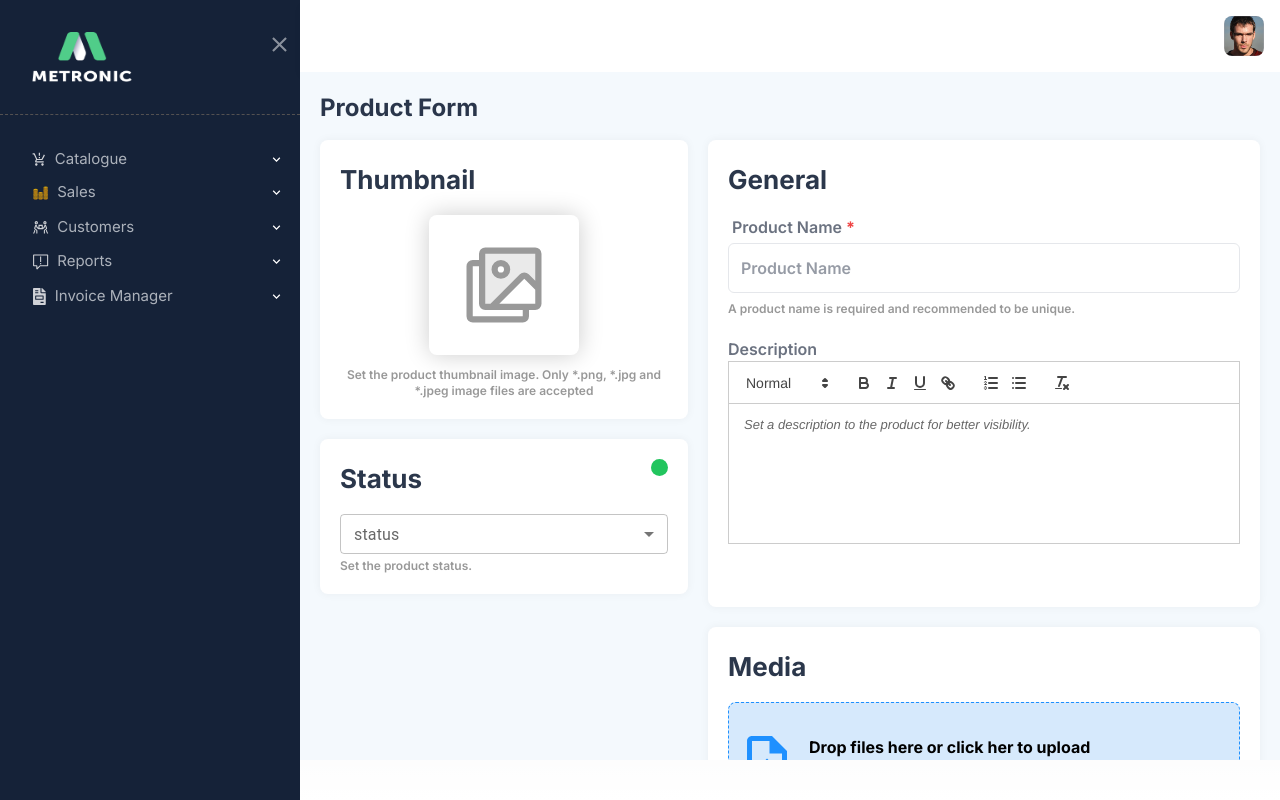
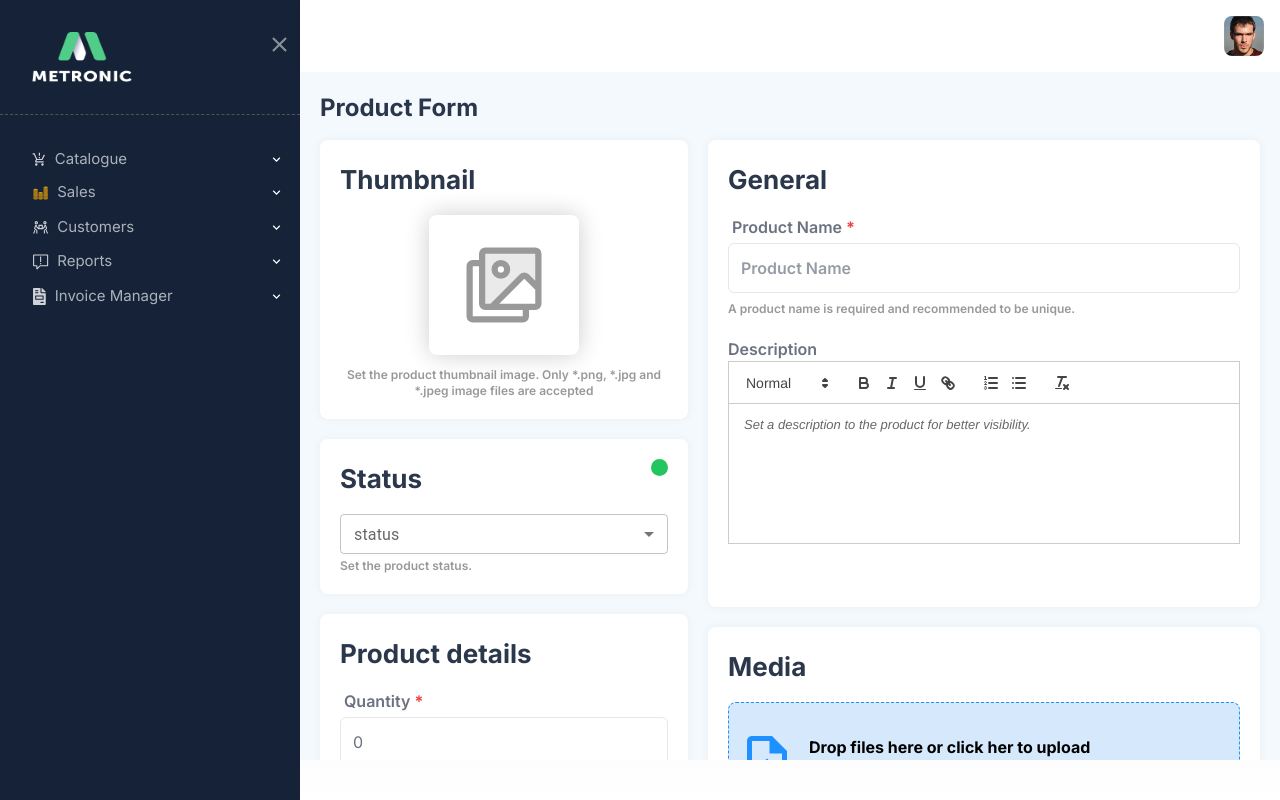
Before and after one commit to Qadriyah/eshop-dashboard, a Next.js app: page /dashboard/products/add in a window 1280 px wide. Built offline with nearby package versions, Linux system fonts and the light colour scheme.

Commit message:
Added the products details

```diff
--- a/src/app/dashboard/products/add/page.tsx
+++ b/src/app/dashboard/products/add/page.tsx
@@ -31,6 +31,15 @@ type Product = {
   price: number | string;
   discount?: string | number;
   description?: any;
+  quantity?: number;
+  stock?: number;
+  allowBackorders?: boolean;
+  weight?: number;
+  length?: number;
+  width?: number;
+  height?: number;
+  image?: string;
+  images?: string[];
 };
 
 const AddProduct: React.FC<{}> = (): JSX.Element => {
@@ -43,6 +52,15 @@ const AddProduct: React.FC<{}> = (): JSX.Element => {
     discountType: "None",
     percentDiscount: 10,
     fixedDiscount: "",
+    quantity: +"",
+    stock: +"",
+    allowBackorders: false,
+    weight: +"",
+    length: +"",
+    width: +"",
+    height: +"",
+    image: "",
+    images: [],
   });
 
   const handleChange = (event: React.ChangeEvent<HTMLInputElement>) => {
@@ -134,6 +152,90 @@ const AddProduct: React.FC<{}> = (): JSX.Element => {
               Set the product status.
             </p>
           </ProductCard>
+          <ProductCard title="Product details">
+            <Formik
+              validateOnBlur={false}
+              validateOnMount={false}
+              initialValues={{
+                productName: "",
+              }}
+              onSubmit={() => {}}
+            >
+              <form>
+                <Input
+                  type="number"
+                  name="quantity"
+                  value={product.quantity}
+                  placeholder="Quantity"
+                  label="Quantity"
+                  required
+                  onChange={handleChange}
+                />
+                <Input
+                  type="number"
+                  name="stock"
+                  value={product.stock}
+                  placeholder="Stock"
+                  label="Stock"
+                  required
+                  onChange={handleChange}
+                />
+                <Input
+                  type="number"
+                  name="weight"
+                  value={product.weight}
+                  placeholder="Weight"
+                  label="Weight"
+                  required
+                  onChange={handleChange}
+                />
+                <Input
+                  type="number"
+                  name="length"
+                  value={product.length}
+                  placeholder="Length"
+                  label="Length"
+                  required
+                  onChange={handleChange}
+                />
+                <Input
+                  type="number"
+                  name="width"
+                  value={product.width}
+                  placeholder="Width"
+                  label="Width"
+                  required
+                  onChange={handleChange}
+                />
+                <Input
+                  type="number"
+                  name="height"
+                  value={product.height}
+                  placeholder="Height"
+                  label="Height"
+                  required
+                  onChange={handleChange}
+                />
+                <RadioComponent
+                  formLabel="Allow back order"
+                  defaultValue={`${false}`}
+                >
+                  <RadioInput
+                    value={false}
+                    label="No"
+                    handleClick={() => onChange("allowBackorders", false)}
+                    control={<Radio />}
+                  />
+                  <RadioInput
+                    value={true}
+                    label="Yes"
+                    handleClick={() => onChange("allowBackorders", true)}
+                    control={<Radio />}
+                  />
+                </RadioComponent>
+              </form>
+            </Formik>
+          </ProductCard>
         </div>
         <div className="md:w-3/5 md:ml-5">
           <Formik
@@ -207,6 +309,7 @@ const AddProduct: React.FC<{}> = (): JSX.Element => {
                   label="Base Price"
                   required
                   onChange={handleChange}
+                  min={0}
                 />
                 <p className="opacity-40 text-xs mt-1 font-semibold">
                   Set product price
```
